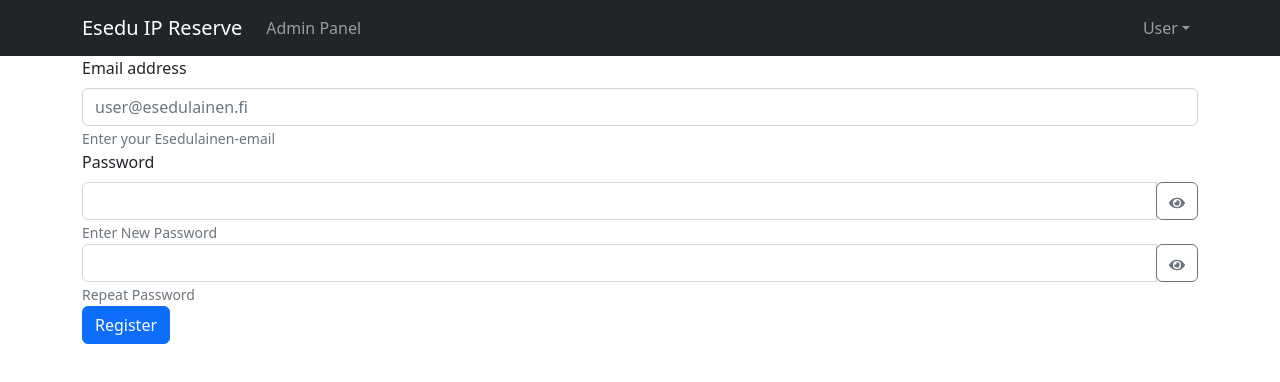
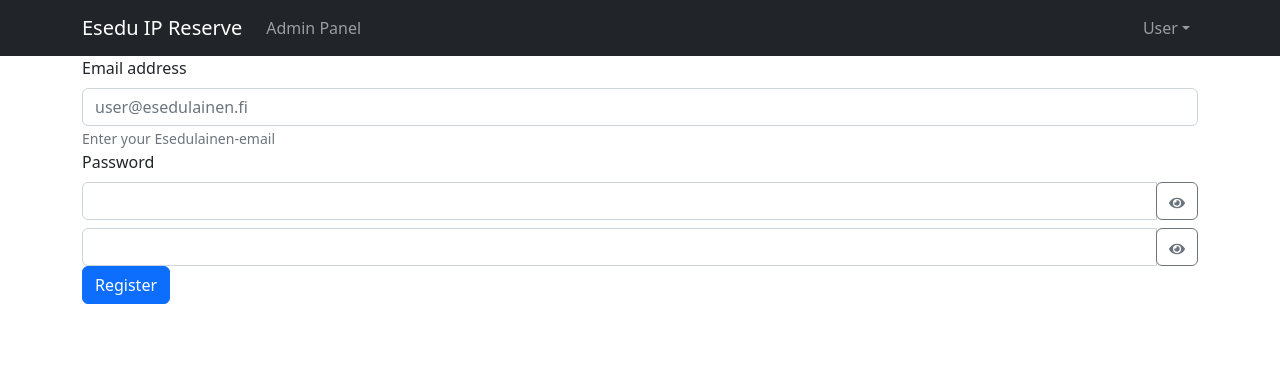
Before and after one commit to jkaart/ip-reservationapp-frontend, a React (Create React App) app: page /register in a window 1280 px wide. Shown: the top 382 px of the page. Built offline with nearby package versions, Linux system fonts and the light colour scheme.

Commit message:
quick fix

```diff
--- a/src/Components/Register.js
+++ b/src/Components/Register.js
@@ -36,10 +36,8 @@ const handleNewPasswordCheck = () => {
             </Form.Group>
             <Form.Group>
                 <Form.Label>Password</Form.Label>
-                <PasswordField className="" id="Pass1" onChangeProp={setNewPass1} onBlurProp={handleNewPasswordCheck} />
-                <Form.Text className="mt-1">Enter New Password</Form.Text>
+                <PasswordField className="mb-2" id="Pass1" onChangeProp={setNewPass1} onBlurProp={handleNewPasswordCheck} />
                 <PasswordField className="" id="Pass2" onChangeProp={setNewPass2} onBlurProp={handleNewPasswordCheck} />
-                <Form.Text>Repeat Password</Form.Text>
             </Form.Group>
             <Button variant="primary" type="submit">
                 Register
```
